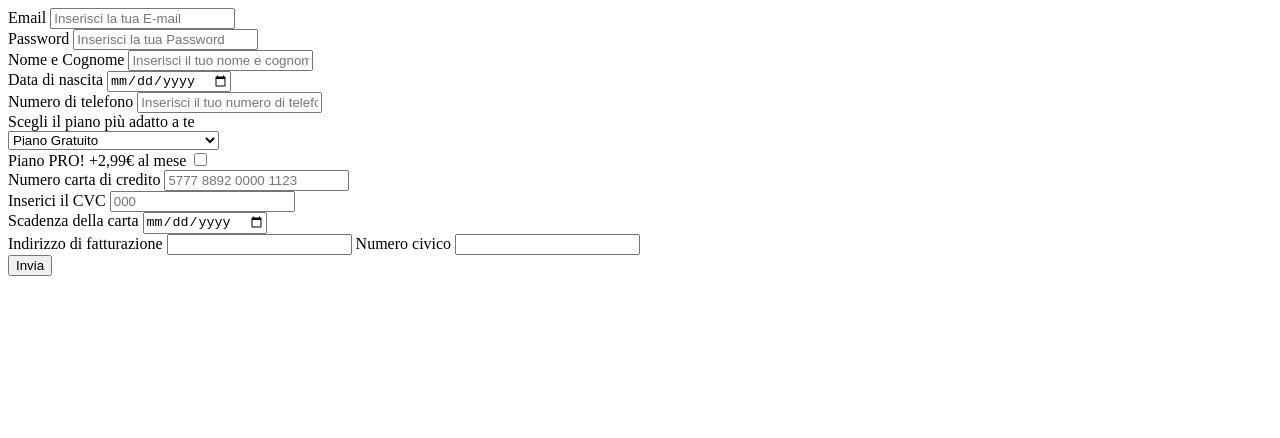
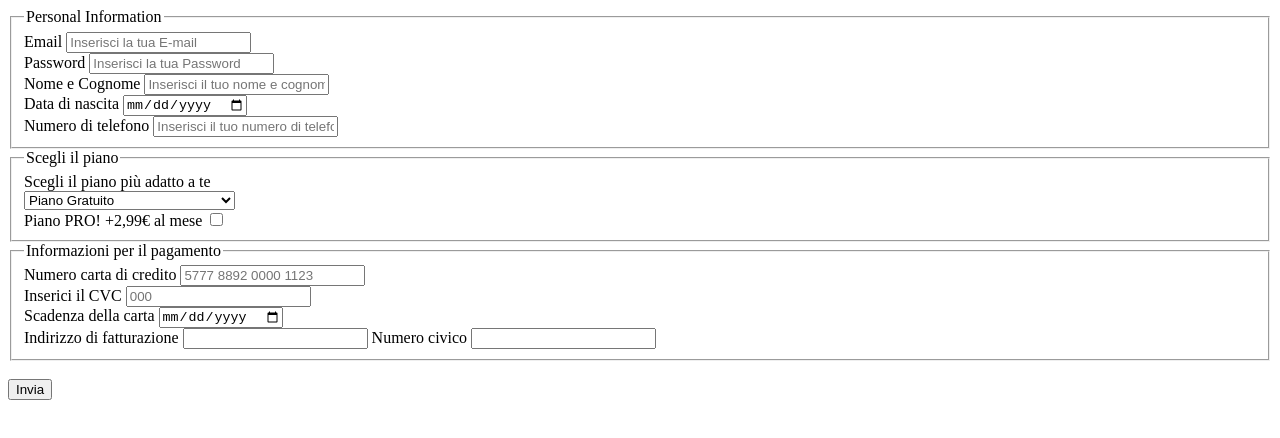
Before and after one commit to iTzRusso10/Modulo-HTML, a plain HTML site: page index.html in a window 1280 px wide. Drawn offline with Linux system fonts and the light colour scheme.

Commit message:
Aggiunto tag fieldset per una lettura più pulita per il tutor

```diff
--- a/index.html
+++ b/index.html
@@ -8,6 +8,8 @@
   </head>
   <body>
     <form>
+      <fieldset>
+        <legend>Personal Information</legend>
         <label for name="email">Email</label>
         <input
           type="email"
@@ -44,7 +46,9 @@
           minlength="10"
           maxlength="13"
         />
-      <br />
+      </fieldset>
+      <fieldset>
+        <legend>Scegli il piano</legend>
         <label for id="plan">Scegli il piano più adatto a te</label>
         <br />
         <select name="plan" id="plan" required>
@@ -57,6 +61,9 @@
         <label for id="pro-plan">Piano PRO! +2,99€ al mese</label>
         <input type="checkbox" id="pro-plan" />
         <br />
+      </fieldset>
+      <fieldset>
+        <legend>Informazioni per il pagamento</legend>
       <label for id="credit-card">Numero carta di credito</label>
       <input
         type="text"
@@ -75,6 +82,7 @@
       <input type="text" name="billing-address" required />
       <label name="civic">Numero civico</label>
       <input type="text" name="civic" />
+    </fieldset>
       <br />
       <button>Invia</button>
     </form>
```
Lines whose indentation alone changed are shown as unchanged.
